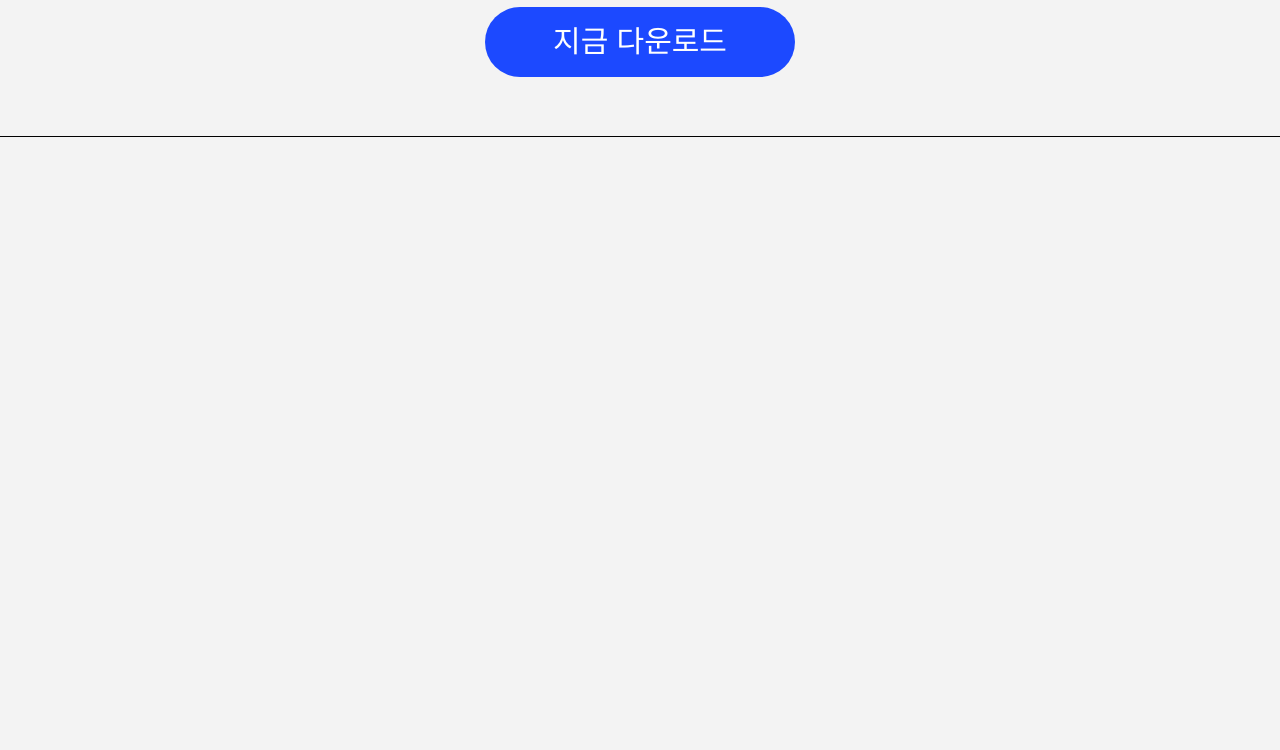
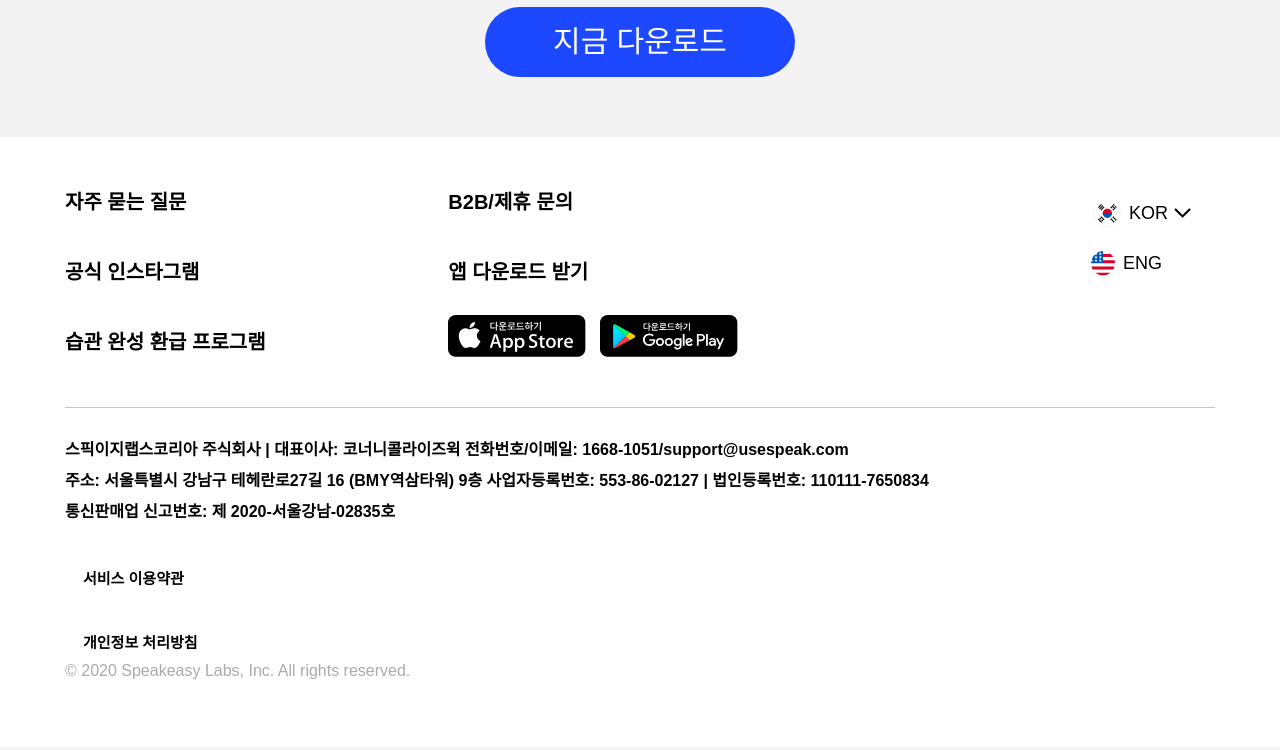
Before and after one commit to heeyoung-c/speak-vanilla-app, a website built with Parcel: page index.html in a window 1280 px wide. Shown: the part 4157-4907 px from the top of the page. Built offline with nearby package versions, Linux system fonts and the light colour scheme; a web font is replaced by a local one.

Commit message:
feat: Add footer

```diff
--- a/index.html
+++ b/index.html
@@ -347,5 +347,49 @@
 
   </main>
 
+  <!-- FOOTER -->
+  <footer>
+    <div class="inner">
+      <div class="inner__top">
+        <div class="inner__top__left">
+          <a href="#">자주 묻는 질문</a>
+          <a href="#">공식 인스타그램</a>
+          <a href="#">습관 완성 환급 프로그램</a>
+        </div>
+        <div class="inner__top__middle">
+          <a href="#">B2B/제휴 문의</a>
+          <a href="#">앱 다운로드 받기</a>
+          <div class="btn-container">
+            <img src="./images/apple-button.svg" alt="apple-button" class="apple-button">
+            <img src="./images/google-button.svg" alt="google-button">
+          </div>
+        </div>
+        <div class="inner__top__right">
+          <div class="flex-space"></div>
+          <div class="dropdown">
+            <div class="dropdown__kor">
+              <img src="./images/Korean flag.svg" alt="Korean-flag">
+              <p class="dropdown__kor__name">KOR</p>
+              <img src="./images/arrow down.svg" alt="arrow-down">
+            </div>
+            <div class="dropdown__eng">
+              <img src="./images/US flag.svg" alt="US-flag">
+              <p class="dropdown__eng__name">ENG</p>
+            </div>
+          </div>
+        </div>
+      </div>
+      <div class="inner__bottom">
+        <p>
+          스픽이지랩스코리아 주식회사 | 대표이사: 코너니콜라이즈윅    전화번호/이메일: 1668-1051/support@usespeak.com<br>
+          주소: 서울특별시 강남구 테헤란로27길 16 (BMY역삼타워) 9층      사업자등록번호: 553-86-02127 | 법인등록번호: 110111-7650834<br>
+          통신판매업 신고번호: 제 2020-서울강남-02835호
+        </p>
+        <a href="#">서비스 이용약관</a>
+        <a href="#">개인정보 처리방침</a>
+        <p>© 2020 Speakeasy Labs, Inc. All rights reserved.</p>
+      </div>
+    </div>
+  </footer>
 </body>
 </html>
--- a/scss/main.scss
+++ b/scss/main.scss
@@ -12,6 +12,9 @@ $font-inter: 'Inter', sans-serif;
 a {
   text-decoration: none;
   color: inherit;
+  &:hover {
+    opacity: .9;
+  }
 }
 
 img {
@@ -25,7 +28,6 @@ img {
 
 /* HEADER */
 body {
-  height: 5000px;
   background-color: #f3f3f3;
 }
 
@@ -63,7 +65,7 @@ header {
     border-radius: 13px;
     line-height: 20px;
     letter-spacing: 0px;
-}
+  }
   .dropdown {
     margin-top: 50px;
     margin-right: -3px;
@@ -213,8 +215,6 @@ section {
 main {
   width: auto;
   height: 3198.5px;
-  border-bottom: 1px solid;
-
   .main-top {
     width: auto;
     height: 1033.5px;
@@ -597,3 +597,123 @@ main {
     }
   }
 }
+
+/* FOOTER */
+
+footer {
+  background-color: #fff;
+  height: 610px;
+  padding: 50px 0 60px;
+}
+.inner {
+  width: 1150px;
+  top: 0;
+  bottom: 0;
+  margin: 0 auto;
+  &__top {
+    width: 1150px;
+    height: 221.4px;
+    padding-bottom: 50px;
+    border-bottom: 0.5px solid #c5c5c5;
+    display: grid;
+    grid-template-columns: repeat(3, 1fr);
+    &__left {
+      font-family: $font;
+      font-size: 20px;
+      font-weight: 400px;
+      display: flex;
+      flex-direction: column;
+      a {
+        flex-grow: 1;
+        font-weight: 800;
+        margin-top: 40px;
+        line-height: 30px;
+        &:nth-child(1) {
+          flex-grow: 0;
+          margin-top: 0;
+        }
+      }
+    }
+    &__middle {
+      font-family: $font;
+      font-size: 20px;
+      font-weight: 400px;
+      display: flex;
+      flex-direction: column;
+      a {
+        flex-grow: 1;
+        font-weight: 800;
+        margin-top: 40px;
+        line-height: 30px;
+        &:nth-child(1) {
+          flex-grow: 0;
+          margin-top: 0;
+        }
+      }
+      .btn-container {
+        margin-top: 26px;
+        display: flex;
+        .apple-button {
+          padding-right: 14px;
+        }
+      }
+    }
+    &__right {
+      display: flex;
+      .dropdown {
+        &__kor {
+          display: flex;
+          align-items: center;
+          font-size: 18px;
+          font-weight: 500;
+          font-family: $font;
+          padding: 12px 24px;
+          margin-left: 2px;
+          &__name {
+            margin: 0 6px 0 8px;
+          }
+        }
+        &__eng {
+          display: flex;
+          align-items: center;
+          font-size: 18px;
+          font-weight: 500;
+          font-family: $font;
+          padding: 12px 24px;
+          background-color: #fff;
+          width: 132px;
+          border-radius: 10px;
+          p {
+            margin: 0 6px 0 8px;
+          }
+        }
+      }
+    }
+  }
+  &__bottom {
+    width: 1150px;
+    height: 277.91px;
+    padding-top: 26px;
+    font-family: $font;
+    p {
+      &:nth-child(1) {
+        font-size: 16px;
+        line-height: 31px;
+        font-weight: 600;
+      }
+      &:nth-child(4) {
+        font-size: 16px;
+        margin-bottom: 10px;
+        line-height: 31px;
+        color: #AAA;
+      }
+    }
+    a {
+      display: block;
+      margin: 40px 18px 0;
+      line-height: 24px;
+      font-size: 15px;
+      font-weight: 800;
+    }
+  }
+}
```
Also changed, not shown: images/apple-button.svg (added), images/google-button.svg (added).
